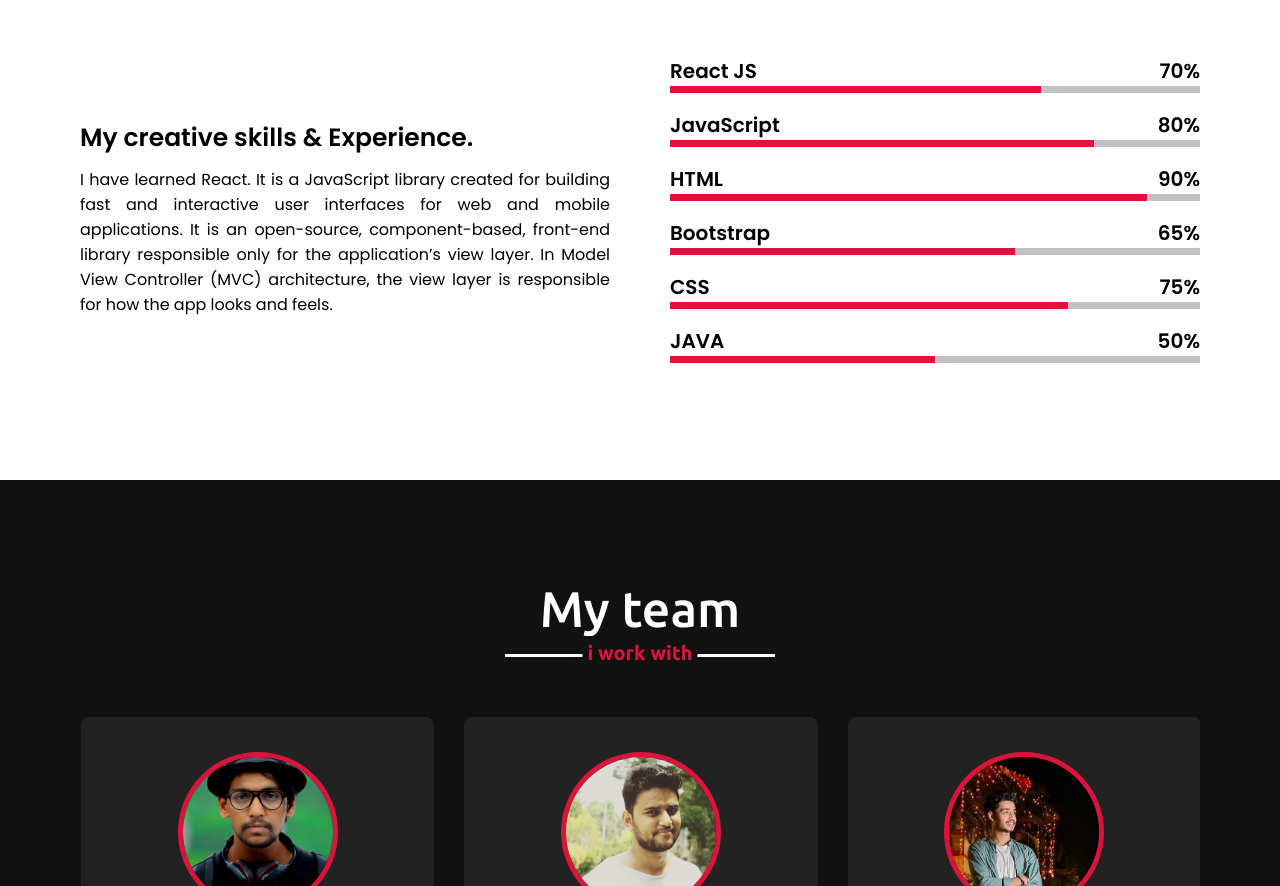
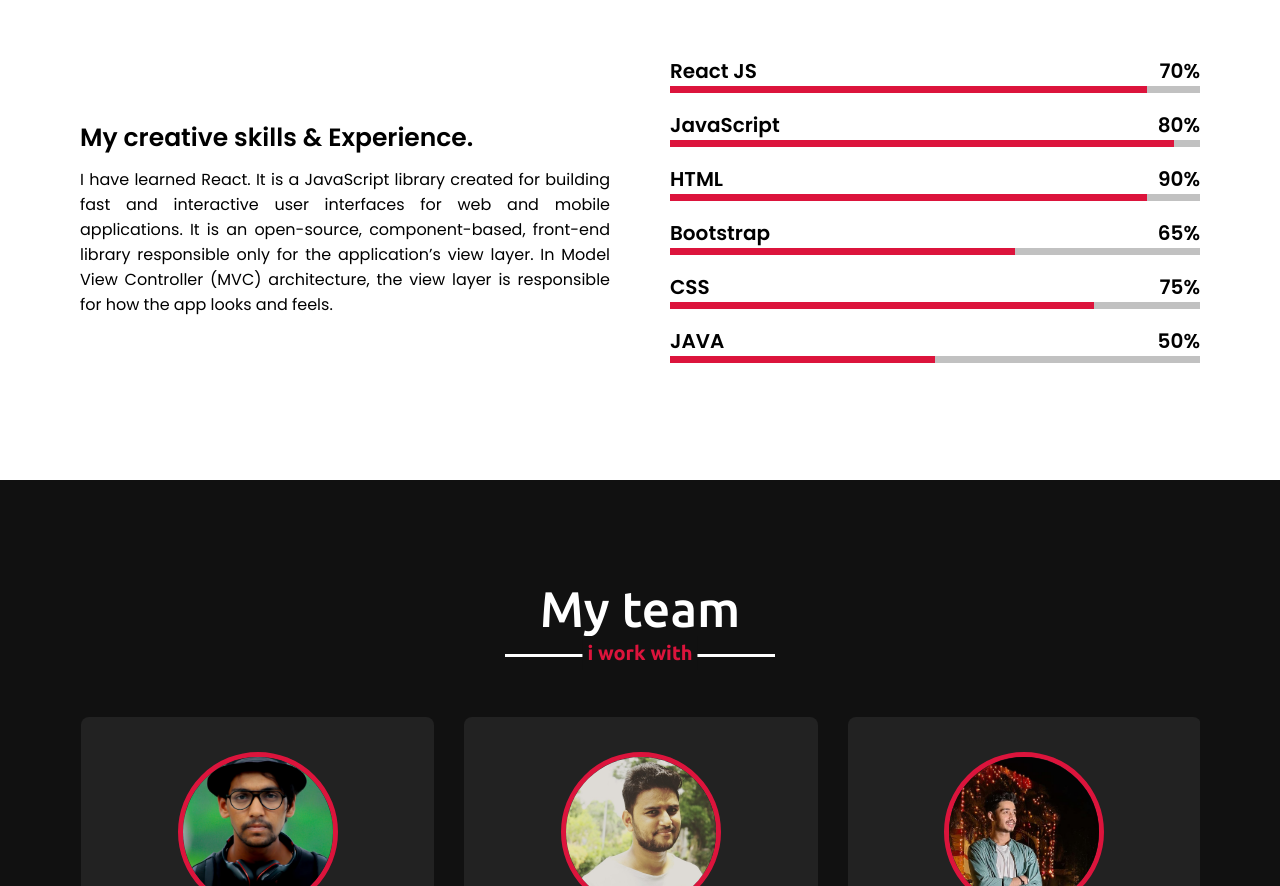
Before and after one commit to amanv1011/Protfolio, a plain HTML site: page index.html in a window 1280 px wide. Shown: the part 2321-3207 px from the top of the page. Drawn offline with nearby package versions, Linux system fonts and the light colour scheme.

Commit message:
Update style.css

```diff
--- a/style.css
+++ b/style.css
@@ -330,7 +330,7 @@ section .title::after{
     left: 0;
     top: 0;
     background:crimson;
-    width: 70%;
+    width: 90%;
 }
 .skills .skills-content .right .JavaScript::before{
     content: "";
@@ -339,7 +339,7 @@ section .title::after{
     left: 0;
     top: 0;
     background:crimson;
-    width: 80%;
+    width: 95%;
 }
 .skills .skills-content .right .html::before{
     content: "";
@@ -357,7 +357,7 @@ section .title::after{
     left: 0;
     top: 0;
     background:crimson;
-    width: 75%;
+    width: 80%;
 }
 .skills .skills-content .right .bootstrap::before{
     content: "";
```
